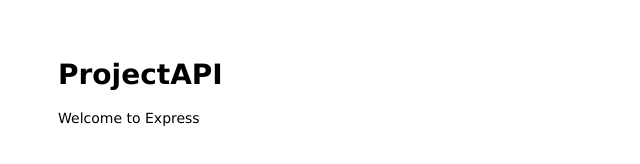
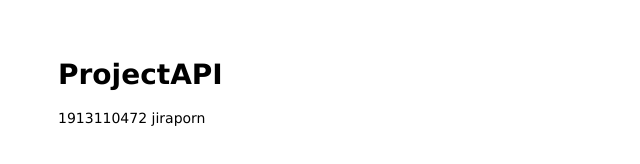
Before and after one commit to shironinjin/1913110472_projectAPI, a website: page public/index.html in a window 1280 px wide. Shown: the full height of the page, 0-640 px from the left. Drawn offline with Linux system fonts and the light colour scheme.

Commit message:
18/02/66

```diff
--- a/public/index.html
+++ b/public/index.html
@@ -7,7 +7,7 @@
 
 <body>
   <h1>ProjectAPI</h1>
-  <p>Welcome to Express</p>
+  <p>1913110472 jiraporn</p>
 </body>
 
 </html>
```
